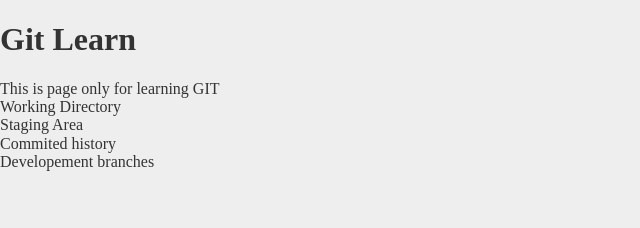
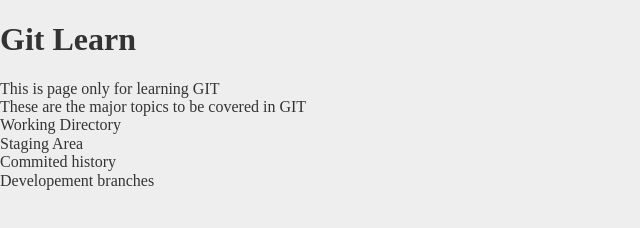
Before and after one commit to Ajay-056/Git_Learn, a plain HTML site: page index.html in a window 1280 px wide. Shown: the whole page, without its empty margins (0-640 px from the left). Drawn offline with Linux system fonts and the light colour scheme.

Commit message:
Upated tile for ul

```diff
--- a/index.html
+++ b/index.html
@@ -12,6 +12,7 @@
 <body>
     <h1>Git Learn</h1>
     <p>This is page only for learning GIT</p>
+    <p>These are the major topics to be covered in GIT</p>
     <ul>
         <li>Working Directory</li>
         <li>Staging Area</li>
```
